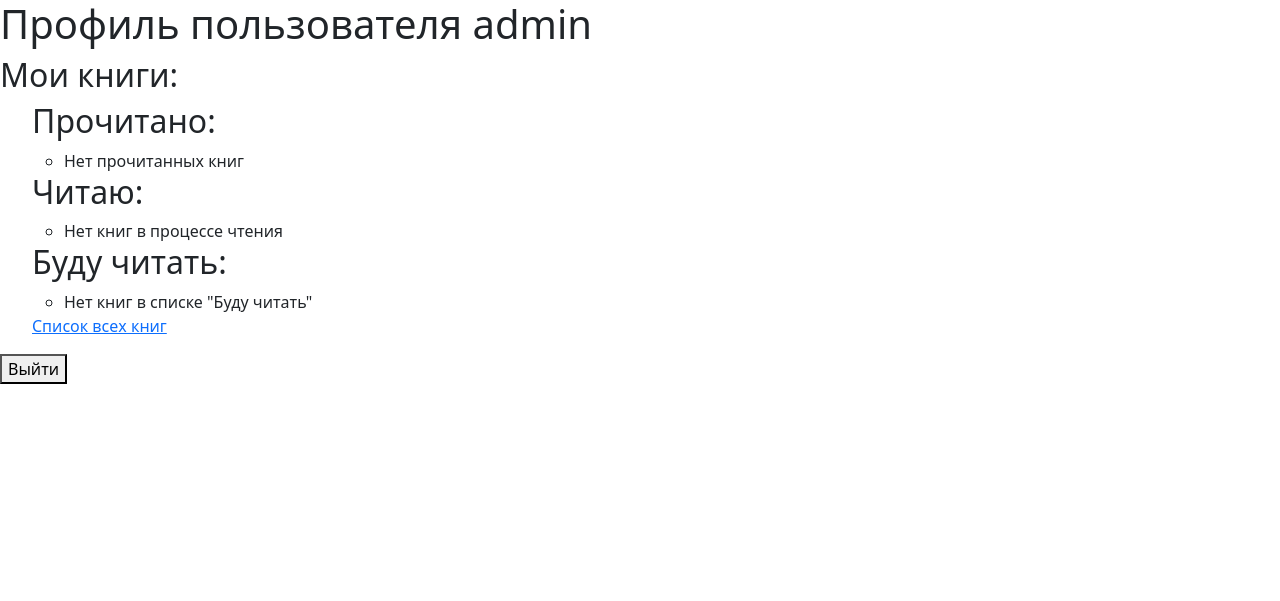
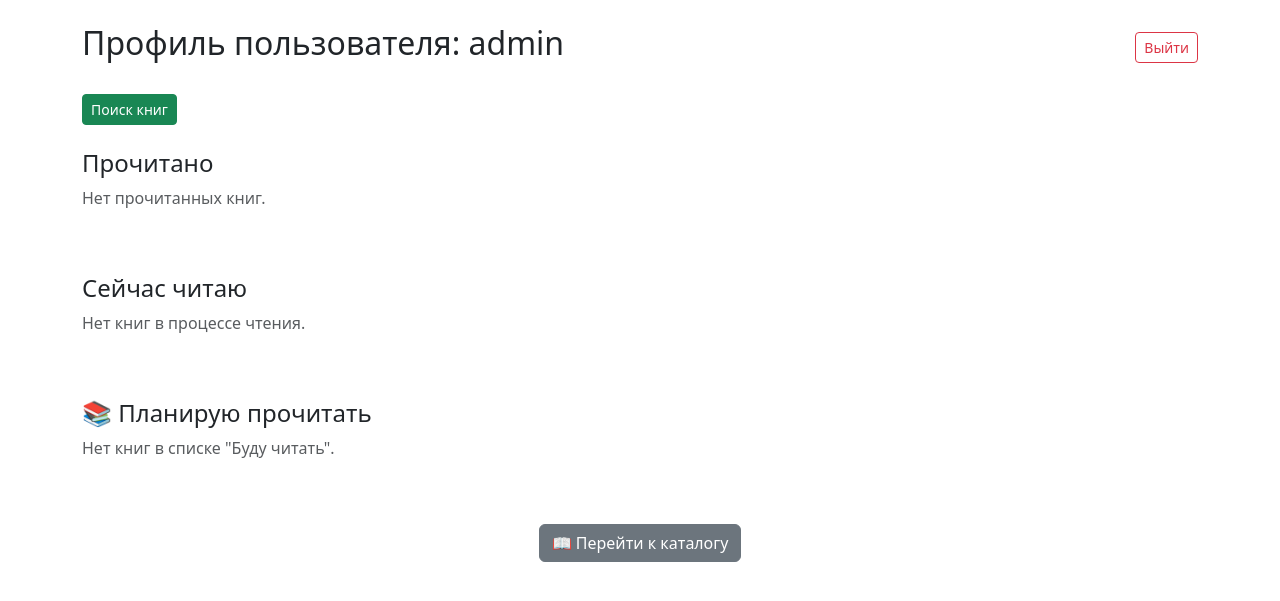
Before and after one commit to dasst666/FirstDjangoProject, a Django app: page /users/profile/ in a window 1280 px wide. Shown: the top 601 px of the page. Run offline with Django 5.2, Linux system fonts and the light colour scheme; a user stored in the database is signed in; data comes from the database, SQL or seed files in the repository; both versions use the stored data as it was after the commit.

Commit message:
Отобраения изображения в поиске в локальной и декорация профиля пользователя

```diff
--- a/books/templates/books/base.html
+++ b/books/templates/books/base.html
@@ -3,6 +3,7 @@
 <head>
     <title>{% block title %}Моя библиотека{% endblock %}</title>
     <link href="https://cdn.jsdelivr.net/npm/bootstrap@5.3.0/dist/css/bootstrap.min.css" rel="stylesheet">
+    <link href="https://cdn.jsdelivr.net/npm/bootstrap-icons@1.10.5/font/bootstrap-icons.css" rel="stylesheet">
 </head>
 <body>
     <main>
--- a/users/templates/users/profile.html
+++ b/users/templates/users/profile.html
@@ -1,43 +1,82 @@
-<!-- templates/users/profile.html -->
-
 {% extends 'books/base.html' %}
 
 {% block content %}
-  <h1>Профиль пользователя {{ user.username }}</h1>
+<div class="container mt-4">
+  <div class="d-flex justify-content-between align-items-center mb-4">
+    <h2> Профиль пользователя: {{ user.username }}</h2>
+    <form method="POST" action="{% url 'logout' %}">
+      {% csrf_token %}
+      <button type="submit" class="btn btn-outline-danger btn-sm">Выйти</button>
+    </form>
+  </div>
+  <a href="{% url 'book-search' %}" class="btn btn-success btn-sm">
+    Поиск книг
+  </a>
+  <!-- Полка: Прочитано -->
+  <h4 class="mt-4">Прочитано</h4>
+  <div class="row row-cols-2 row-cols-md-4 g-4">
+    {% for user_book in books_read %}
+      <div class="col">
+        <div class="card h-100 shadow-sm">
+          {% if user_book.book.image_url %}
+            <img src="{{ user_book.book.image_url }}" class="card-img-top img-fluid" style="max-height: 200px; object-fit: contain;" alt="Обложка">
+          {% endif %}
+          <div class="card-body text-center">
+            <h6 class="card-title">{{ user_book.book.title }}</h6>
+            <p class="card-text"><small class="text-muted">{{ user_book.book.author }}</small></p>
+            <a href="{% url 'book-detail' pk=user_book.book.pk %}" class="btn btn-outline-primary btn-sm">Подробнее</a>
+          </div>
+        </div>
+      </div>
+    {% empty %}
+      <p class="text-muted">Нет прочитанных книг.</p>
+    {% endfor %}
+  </div>
 
-  <h2>Мои книги:</h2>
-  <ul>
-    <h2>Прочитано:</h2>
-<ul>
-  {% for user_book in books_read %}
-    <li><a href="{% url 'book-detail' pk=user_book.book.pk %}">{{ user_book.book.title }}</a></li>
-  {% empty %}
-    <li>Нет прочитанных книг</li>
-  {% endfor %}
-</ul>
+  <!-- Полка: Читаю -->
+  <h4 class="mt-5">Сейчас читаю</h4>
+  <div class="row row-cols-2 row-cols-md-4 g-4">
+    {% for user_book in books_reading %}
+      <div class="col">
+        <div class="card h-100 shadow-sm">
+          {% if user_book.book.image_url %}
+            <img src="{{ user_book.book.image_url }}" class="card-img-top img-fluid" style="max-height: 200px; object-fit: contain;" alt="Обложка">
+          {% endif %}
+          <div class="card-body text-center">
+            <h6 class="card-title">{{ user_book.book.title }}</h6>
+            <p class="card-text"><small class="text-muted">{{ user_book.book.author }}</small></p>
+            <a href="{% url 'book-detail' pk=user_book.book.pk %}" class="btn btn-outline-primary btn-sm">Подробнее</a>
+          </div>
+        </div>
+      </div>
+    {% empty %}
+      <p class="text-muted">Нет книг в процессе чтения.</p>
+    {% endfor %}
+  </div>
 
-<h2>Читаю:</h2>
-<ul>
-  {% for user_book in books_reading %}
-    <li><a href="{% url 'book-detail' pk=user_book.book.pk %}">{{ user_book.book.title }}</a></li>
-  {% empty %}
-    <li>Нет книг в процессе чтения</li>
-  {% endfor %}
-</ul>
+  <!-- Полка: Буду читать -->
+  <h4 class="mt-5">📚 Планирую прочитать</h4>
+  <div class="row row-cols-2 row-cols-md-4 g-4">
+    {% for user_book in books_want %}
+      <div class="col">
+        <div class="card h-100 shadow-sm">
+          {% if user_book.book.image_url %}
+            <img src="{{ user_book.book.image_url }}" class="card-img-top img-fluid" style="max-height: 200px; object-fit: contain;" alt="Обложка">
+          {% endif %}
+          <div class="card-body text-center">
+            <h6 class="card-title">{{ user_book.book.title }}</h6>
+            <p class="card-text"><small class="text-muted">{{ user_book.book.author }}</small></p>
+            <a href="{% url 'book-detail' pk=user_book.book.pk %}" class="btn btn-outline-primary btn-sm">Подробнее</a>
+          </div>
+        </div>
+      </div>
+    {% empty %}
+      <p class="text-muted">Нет книг в списке "Буду читать".</p>
+    {% endfor %}
+  </div>
 
-<h2>Буду читать:</h2>
-<ul>
-  {% for user_book in books_want %}
-    <li><a href="{% url 'book-detail' pk=user_book.book.pk %}">{{ user_book.book.title }}</a></li>
-  {% empty %}
-    <li>Нет книг в списке "Буду читать"</li>
-  {% endfor %}
-</ul>
-
-    <a href="{% url 'book-list'%}">Список всех книг</a>
-  </ul>
-  <form method="POST" action="{% url 'logout' %}">
-    {% csrf_token %}
-    <button type="submit">Выйти</button>
-  </form>
+  <div class="text-center mt-5">
+    <a href="{% url 'book-list' %}" class="btn btn-secondary">📖 Перейти к каталогу</a>
+  </div>
+</div>
 {% endblock %}
```
Also changed, not shown: books/templates/books/search_result.html (+15 -3 lines), db.sqlite3.
